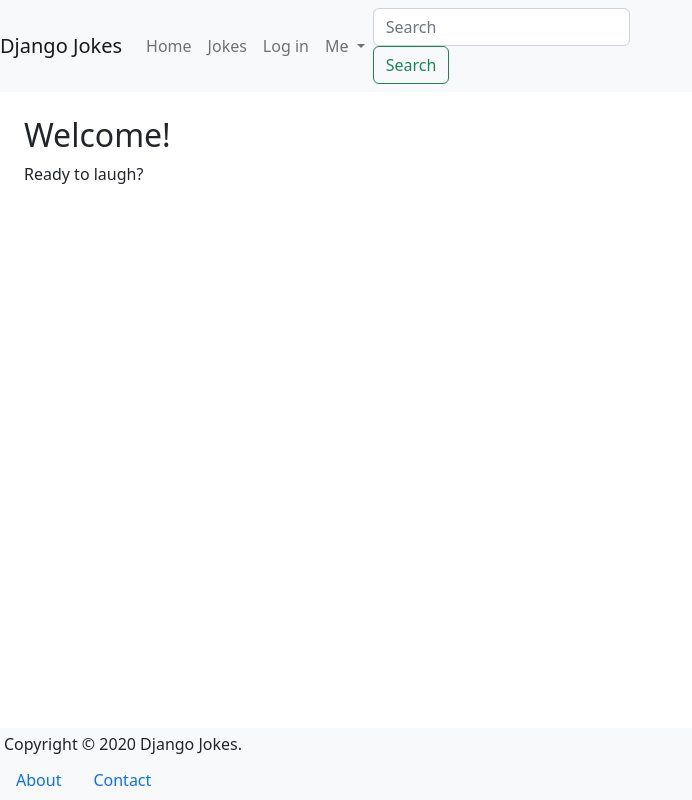
After one commit to mikeridderhof/djangojokes, a Django app: page / in a window 1280 px wide. The commit adds this page. Shown: the whole page, without its empty margins (0-692 px from the left). Run offline with Django 4.2, Linux system fonts and the light colour scheme; some libraries are stand-ins or nearby versions.

Commit message:
exercise 8 really complete

```diff
--- a/djangojokes/urls.py
+++ b/djangojokes/urls.py
@@ -14,8 +14,9 @@ Including another URLconf
     2. Add a URL to urlpatterns:  path('blog/', include('blog.urls'))
 """
 from django.contrib import admin
-from django.urls import path
+from django.urls import path, include
 
 urlpatterns = [
     path('admin/', admin.site.urls),
+    path('', include('pages.urls')),
 ]
--- /dev/null
+++ b/pages/urls.py
@@ -0,0 +1,7 @@
+from django.urls import path
+from .views import AboutUsView, HomePageView
+app_name = 'pages'
+urlpatterns = [
+    path('', HomePageView.as_view(), name='homepage'),
+    path('about-us/', AboutUsView.as_view(), name='about-us'),
+]
--- a/templates/_base.html
+++ b/templates/_base.html
@@ -1,4 +1,3 @@
-gi
 <!DOCTYPE html>
 <html lang="en">
 
@@ -17,7 +16,7 @@ gi
 <body>
   <header>
     <nav class="navbar navbar-expand-lg navbar-light bg-light">
-      <a class="navbar-brand" href="#">Django Jokes</a>
+      <a class="navbar-brand" href="{% url 'pages:homepage' %}">Django Jokes</a>
       <button class="navbar-toggler" type="button" data-toggle="collapse" data-target="#navbarSupportedContent"
         aria-expanded="false" aria-controls="navbarSupportedContent" aria-label="Toggle navigation">
         <span class="navbar-toggler-icon"></span>
@@ -26,7 +25,7 @@ gi
       <div class="collapse navbar-collapse" id="navbarSupportedContent">
         <ul class="navbar-nav mr-auto">
           <li class="nav-item active">
-            <a class="nav-link" href="#">Home
+            <a class="nav-link" href="{% url 'pages:homepage' %}">Home
               <span class="sr-only">(current)</span>
             </a>
           </li>
@@ -66,7 +65,7 @@ gi
       <div class="float-right m-1 mr-2">Copyright &copy; 2020 Django Jokes.</div>
       <nav>
         <ul class="nav">
-          <li class="nav-item"><a class="nav-link" href="#">About</a></li>
+          <li class="nav-item"><a class="nav-link" href="{% url 'pages:about-us' %}">About</a></li>
           <li class="nav-item"><a class="nav-link" href="#">Contact</a></li>
         </ul>
       </nav>
--- /dev/null
+++ b/templates/pages/about_us.html
@@ -0,0 +1,6 @@
+{% extends "_base.html" %}
+{% block title %}About Us{% endblock %}
+{% block main %}
+<h2>About Us</h2>
+<p>We tell funny jokes.</p>
+{% endblock %}
--- /dev/null
+++ b/templates/pages/home.html
@@ -0,0 +1,6 @@
+{% extends "_base.html" %}
+{% block title %}Home{% endblock %}
+{% block main %}
+<h2>Welcome!</h2>
+<p>Ready to laugh?</p>
+{% endblock %}
```
